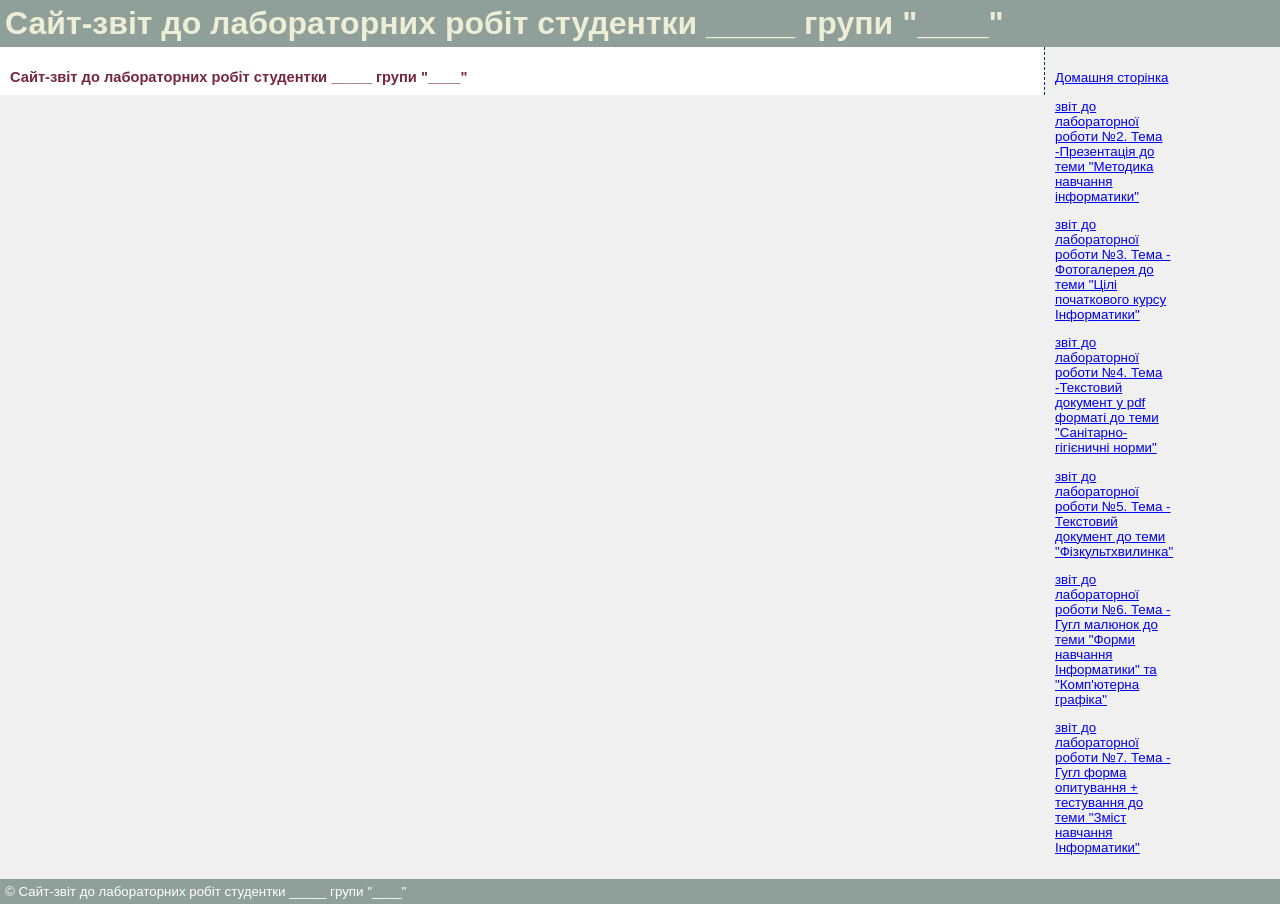
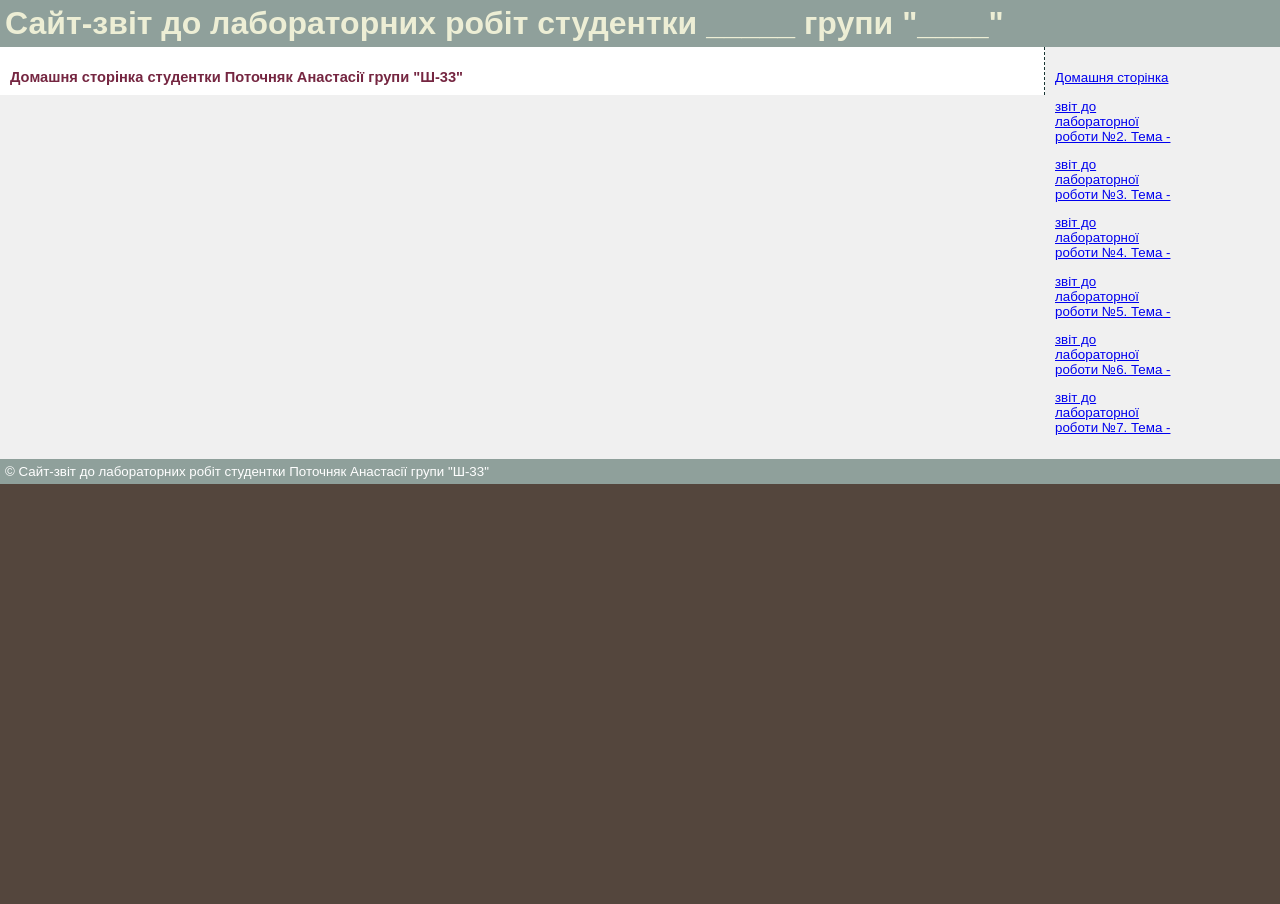
Before and after one commit to Anasteysh/site, a plain HTML site: page index.html in a window 1280 px wide. After the commit the page ends 800 px from the top, so only its background shows below. Drawn offline with Linux system fonts and the light colour scheme.

Commit message:
Update index.html

```diff
--- a/index.html
+++ b/index.html
@@ -2,7 +2,7 @@
 <html>
  <head>
   <meta charset="utf-8" />
-  <title>Сайт-звіт до лабораторних робіт студентки _____ групи "____"</title>
+  <title>Сайт-звіт до лабораторних робіт студентки Поточняк Анастасії групи "Ш-33"</title>
   <style type="text/css">
    body {
     font: 10pt Arial, Helvetica, sans-serif; /* Шрифт на веб-странице */
@@ -55,19 +55,19 @@
   <div id="container">
    <div id="header">Сайт-звіт до лабораторних робіт студентки _____  групи "____"</div>
    <div id="content">
-    <h2>Сайт-звіт до лабораторних робіт студентки _____  групи "____"</h2>
+    <h2>Домашня сторінка студентки Поточняк Анастасії групи "Ш-33"</h2>
    </div>
    <div id="sidebar">
     <p><a href="index.html">Домашня сторінка</a></p>
-    <p><a href="lab2.html">звіт до лабораторної роботи №2. Тема -Презентація до теми "Методика навчання інформатики"</a></p>
-    <p><a href="lab3.html"> звіт до лабораторної роботи №3. Тема - Фотогалерея до теми "Цілі початкового курсу Інформатики"</a></p>
-    <p><a href="lab4.html">звіт до лабораторної роботи №4. Тема -Текстовий документ у pdf форматі до теми "Санітарно-гігієничні норми"</a></p>
-    <p><a href="lab5.html"> звіт до лабораторної роботи №5. Тема - Текстовий документ до теми "Фізкультхвилинка"</a></p>
-    <p><a href="lab6.html">звіт до лабораторної роботи №6. Тема - Гугл малюнок до теми "Форми навчання Інформатики" та "Комп'ютерна графіка"</a></p>
-    <p><a href="lab7.html">звіт до лабораторної роботи №7. Тема -  Гугл форма опитування + тестування до теми "Зміст навчання Інформатики"</a></p>
+    <p><a href="lab2.html">звіт до лабораторної роботи №2. Тема -</a></p>
+    <p><a href="lab3.html"> звіт до лабораторної роботи №3. Тема - </a></p>
+    <p><a href="lab4.html">звіт до лабораторної роботи №4. Тема -</a></p>
+    <p><a href="lab5.html"> звіт до лабораторної роботи №5. Тема - </a></p>
+    <p><a href="lab6.html">звіт до лабораторної роботи №6. Тема - </a></p>
+    <p><a href="lab7.html">звіт до лабораторної роботи №7. Тема - </a></p>
    </div>
    <div class="clear"></div>
-   <div id="footer">&copy; Сайт-звіт до лабораторних робіт студентки _____  групи "____"</div>
+   <div id="footer">&copy; Сайт-звіт до лабораторних робіт студентки Поточняк Анастасії групи "Ш-33"</div>
   </div>
  </body>
 </html>
```
